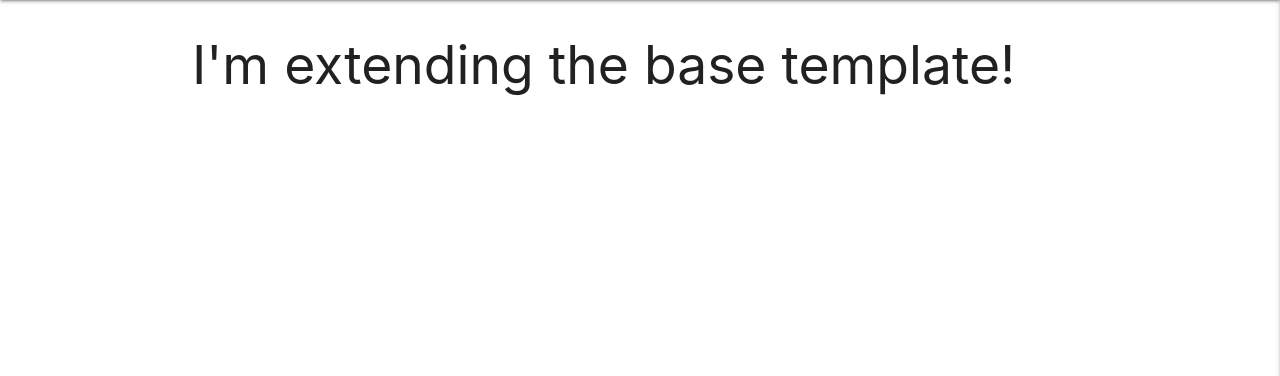
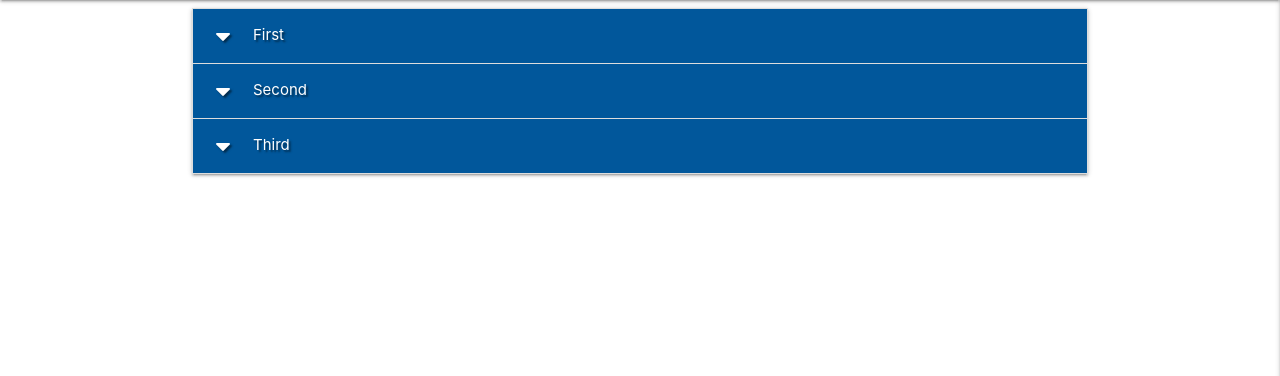
Before and after one commit to emiberndt/flask-task-manager-project, a Flask app: page / in a window 1280 px wide. Shown: the part 64-440 px from the top of the page. Run offline with Flask 2, Linux system fonts and the light colour scheme; data that the repository does not hold is empty; some libraries are stand-ins or nearby versions.

Commit message:
Add task collapsible setup

```diff
--- a/static/js/script.js
+++ b/static/js/script.js
@@ -4,6 +4,7 @@
 
 $(document).ready(function () {
     $(".sidenav").sidenav({edge: "right"});
+    $(".collapsible").collapsible();
 });
 
 
@@ -17,4 +18,6 @@ $(document).ready(function () {
 // document.addEventListener('DOMContentLoaded', function () {
 //     let sidenavs = document.querySelectorAll(".sidenav");
 //     let sidenavsInstance = M.Sidenav.init(sidenavs, {edge: "right"});
+//     let collapsibles = document.querySelectorAll(".collapsible");
+//     let collapsiblesInstance = M.Collapsible.init(collapsibles);
 // });
--- a/templates/tasks.html
+++ b/templates/tasks.html
@@ -1,7 +1,5 @@
 {% extends "base.html" %}
 {% block content %}
-
-    <h2>I'm extending the base template!</h2>
 
     {% for task in tasks %}
         {{ task.task_name }}<br>
@@ -11,4 +9,19 @@
         {{ task.due_date }}<br>
     {% endfor %}
 
+    <ul class="collapsible">
+        <li>
+            <div class="collapsible-header white-text light-blue darken-4 text-shadow"><i class="fas fa-caret-down"></i>First</div>
+            <div class="collapsible-body"><span>Lorem ipsum dolor sit amet.</span></div>
+        </li>
+        <li>
+            <div class="collapsible-header white-text light-blue darken-4 text-shadow"><i class="fas fa-caret-down"></i>Second</div>
+            <div class="collapsible-body"><span>Lorem ipsum dolor sit amet.</span></div>
+        </li>
+        <li>
+            <div class="collapsible-header white-text light-blue darken-4 text-shadow"><i class="fas fa-caret-down"></i>Third</div>
+            <div class="collapsible-body"><span>Lorem ipsum dolor sit amet.</span></div>
+        </li>
+    </ul>
+
 {% endblock %}
```
